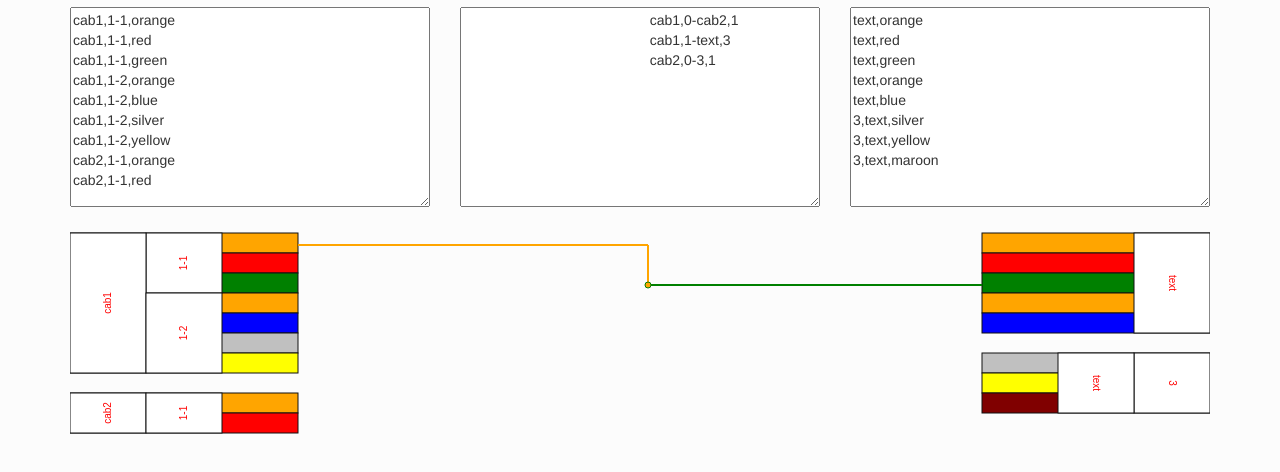
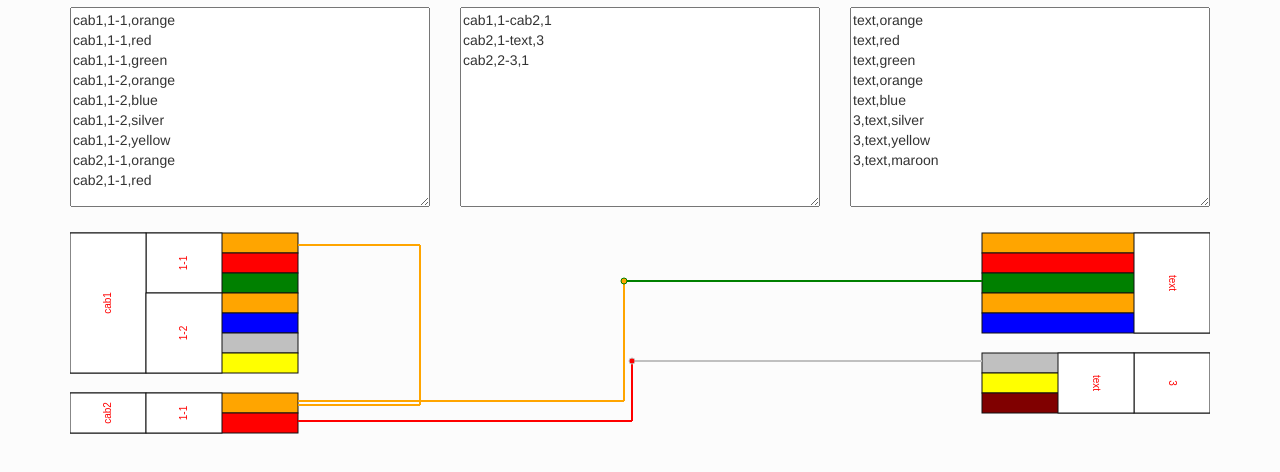
Before and after one commit to aube/mufta, a website: page src/index.html in a window 1280 px wide. Shown: the part 126-598 px from the top of the page. Drawn offline with nearby package versions, Linux system fonts and the light colour scheme; files that its build step writes are made by us from their sources.

Commit message:
links format humanize+

```diff
--- a/src/index.html
+++ b/src/index.html
@@ -27,9 +27,9 @@
 				<div class="col-sm-4">
 					<h2>links</h2>
 					<textarea id="links">
-						cab1,0-cab2,1
-						cab1,1-text,3
-						cab2,0-3,1
+						cab1,1-cab2,1
+						cab2,1-text,3
+						cab2,2-3,1
 					</textarea>
 				</div>
 				<div class="col-sm-4">
--- a/src/js/main.js
+++ b/src/js/main.js
@@ -25,15 +25,15 @@ var left = document.getElementById('left'),
 
 function update() {
 	shiftYGlobal = {left: [], right: []};
-	_createDataArray('left'),
-	_createDataArray('right'),
-	data.links = links.value.split('\n');
+	_createDataArray('left');
+	_createDataArray('right');
 
 	while (mufta.lastChild) {
 		mufta.removeChild(mufta.lastChild);
 	}
 	mufta.setAttribute('height',
 		Math.max(data.left.length + shiftYGlobal.left.length, data.right.length + shiftYGlobal.right.length) * sizes.cableHeight + 1);
+
 	renderCables();
 	renderLinks();
 }
@@ -76,11 +76,13 @@ function renderLinks() {
 		end,
 		links;
 
-
-	for (var n = 0; n < data.links.length; n++) {
+	data.links = window.links.value.split('\n');
+	for (var n = data.links.length - 1; n >= 0; n--) {
 		data.links[n] = data.links[n].trim();
-		if (data.links[n] == "")
+		if (data.links[n] == "") {
+			delete data.links[n];
 			continue;
+		}
 
 		links = convertLinks(data.links[n]);
 
@@ -149,7 +151,8 @@ function renderLinks() {
 
 
 	}
-	links.value = data.links.join('\n');
+
+	window.links.value = data.links.join('\n');
 }
 
 
```
Also changed, not shown: gulpfile.js (+0 -25 lines), build/index.html, build/js/main.min.js, 1 other file.
